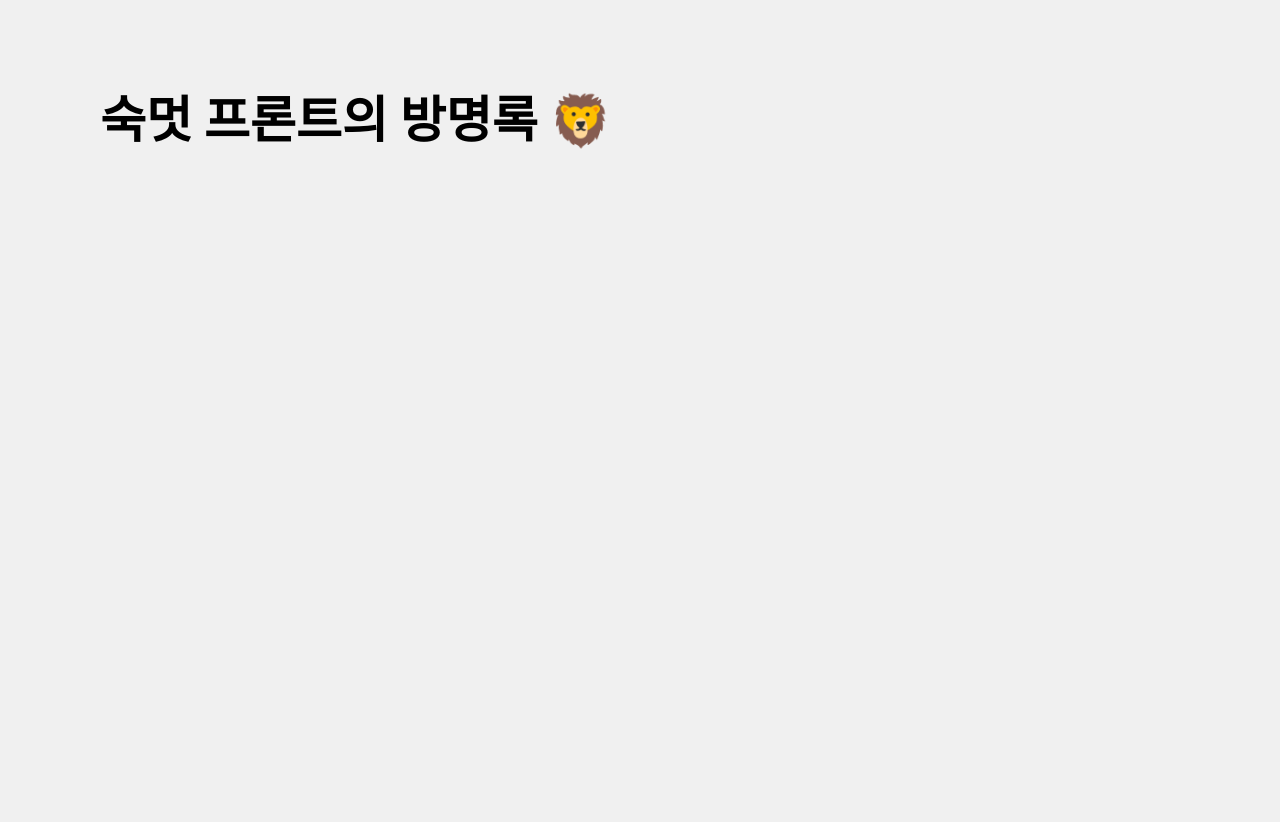
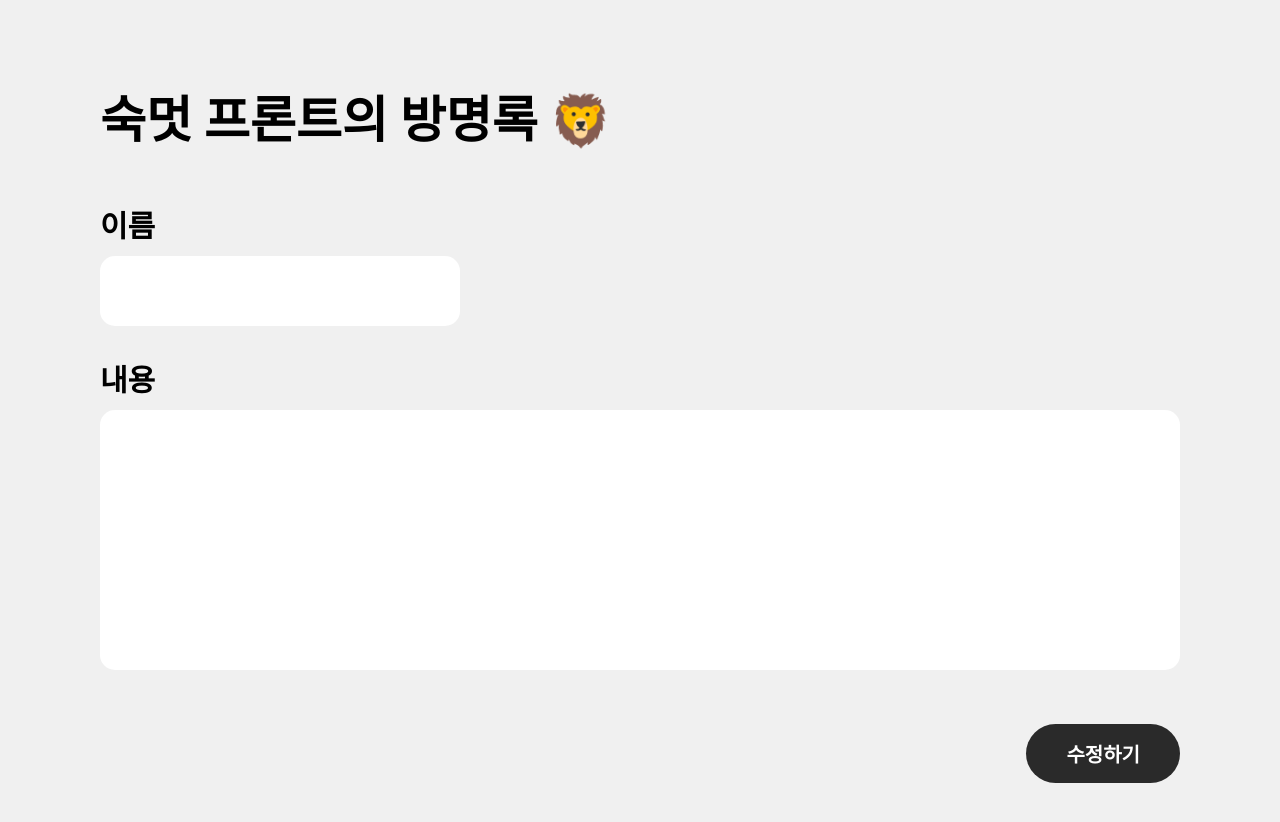
Before and after one commit to Likelion-at-SMWU-12th/SeongYunJung, a React (Create React App) app in the folder hw_frontend_week06/: page /modify/1 in a window 1280 px wide. Before the commit this address had no page. Shown: the top 822 px of the page. Built offline with nearby package versions, Linux system fonts and the light colour scheme.

Commit message:
[Feat] 방명록 수정 연동_수정전 초기값 노출안됨(#37)

```diff
--- a/hw_frontend_week06/src/App.js
+++ b/hw_frontend_week06/src/App.js
@@ -4,6 +4,7 @@ import styled from "styled-components";
 import CommentPage from "./pages/CommentPage";
 import WritePage from "./pages/WritePage";
 import DetailPage from "./pages/DetailPage";
+import ModifyPage from "./pages/ModifyPage";
 
 function App() {
   const navigate = useNavigate();
@@ -14,6 +15,7 @@ function App() {
         <Route path="/" element={<CommentPage />} />
         <Route path="/write" element={<WritePage />} />
         <Route path="/comment/:id" element={<DetailPage />} />
+        <Route path="/modify/:id" element={<ModifyPage />} />
       </Routes>
     </Wrapper>
   );
--- a/hw_frontend_week06/src/pages/DetailPage.js
+++ b/hw_frontend_week06/src/pages/DetailPage.js
@@ -50,7 +50,11 @@ const DetailPage = () => {
           <Time>{detail.timestamp}</Time>
           <Comment>{detail.comment}</Comment>
           <BtnLine>
-            <Button txt={"수정"} fontSize={"30px"} />
+            <Button
+              txt={"수정"}
+              fontSize={"30px"}
+              onBtnClick={() => navigate(`/modify/${id}/`)}
+            />
             <Button txt={"삭제"} fontSize={"30px"} onBtnClick={getRemove} />
           </BtnLine>
         </DetailDiv>
--- /dev/null
+++ b/hw_frontend_week06/src/pages/ModifyPage.js
@@ -0,0 +1,107 @@
+import axios from "axios";
+import React, { useState } from "react";
+import styled from "styled-components";
+import Button from "../components/Button";
+import { useNavigate, useParams } from "react-router-dom";
+
+const ModifyPage = () => {
+  const navigate = useNavigate();
+  const { id } = useParams();
+  console.log(id);
+  const [author, setAuthor] = useState("");
+  const [comment, setComment] = useState("");
+
+  const onChangeAuthor = (e) => {
+    setAuthor(e.target.value);
+  };
+  const onChangeComment = (e) => {
+    setComment(e.target.value);
+  };
+
+  const modifyComment = () => {
+    axios
+      .put(`http://127.0.0.1:8000/entries/${id}/`, {
+        author: author,
+        comment: comment,
+      })
+      .then((response) => {
+        console.log(response);
+        alert("수정이 완료되었습니다.");
+        navigate("/");
+      })
+      .catch((error) => {
+        console.log(error);
+        alert("수정에 실패했습니다.");
+      });
+  };
+  return (
+    <Wrapper>
+      <InputTitle>이름</InputTitle>
+      <StyledInput
+        placeholder={author}
+        value={author}
+        onChange={onChangeAuthor}
+      />
+      <InputTitle>내용</InputTitle>
+      <StyledTxtarea
+        placeholder={comment}
+        value={comment}
+        onChange={onChangeComment}
+      />
+      <BtnDiv>
+        <Button txt={"수정하기"} onBtnClick={modifyComment} />
+      </BtnDiv>
+    </Wrapper>
+  );
+};
+
+export default ModifyPage;
+
+const Wrapper = styled.div`
+  margin-top: 50px;
+  //padding: 0 100px 0 0;
+`;
+const InputTitle = styled.div`
+  font-size: 30px;
+  font-weight: 700;
+`;
+const StyledInput = styled.input`
+  border: none;
+  outline: none;
+  background-color: white;
+  padding: 10px 30px;
+  border-radius: 15px;
+  width: 300px;
+  height: 50px;
+  font-size: 18px;
+  font-weight: 700;
+  margin: 10px 0 30px 0;
+  &::placeholder {
+    color: #acacac;
+    font-weight: 700;
+  }
+`;
+const StyledTxtarea = styled.textarea`
+  border: none;
+  outline: none;
+  width: calc(100% - 60px);
+  height: 200px;
+  background-color: white;
+  padding: 30px;
+  border-radius: 15px;
+  font-size: 18px;
+  font-weight: 700;
+  margin-top: 10px;
+  resize: none;
+  &::placeholder {
+    color: #acacac;
+    font-weight: 700;
+  }
+`;
+const BtnDiv = styled.div`
+  margin-top: 50px;
+  display: flex;
+  > Button {
+    margin-left: auto;
+  }
+`;
```
